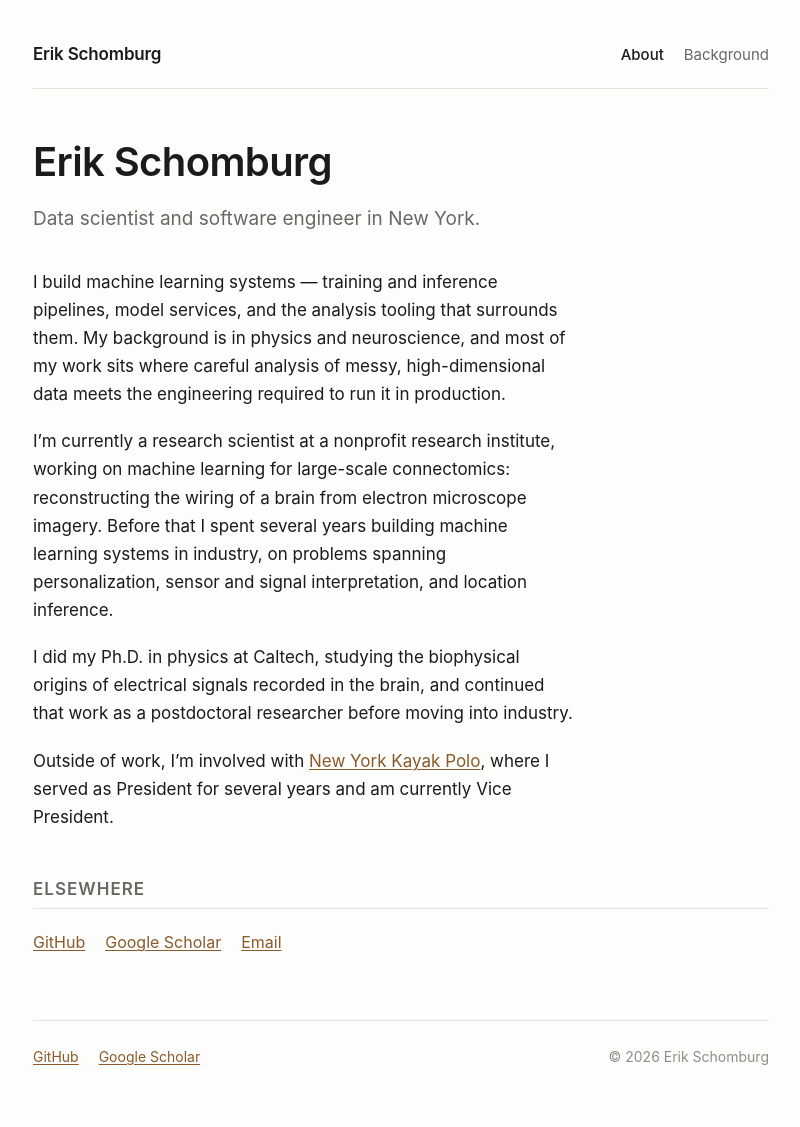
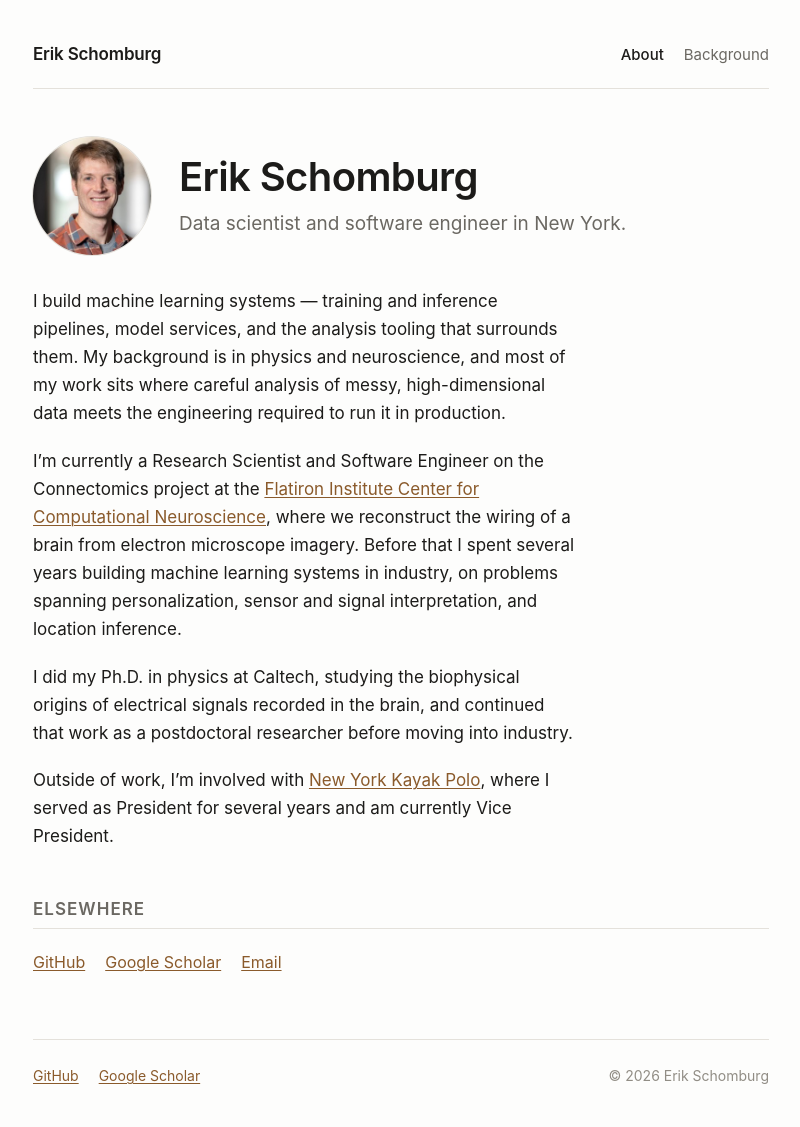
Before and after one commit to eschombu/eschombu.github.io, a Jekyll site: the page built from index.md, in a window 1280 px wide. Shown: the whole page, without its empty margins (239-1039 px from the left). Built offline with Jekyll 4.4.1, drawn with Linux system fonts in a browser that asks for light colours.

Commit message:
Name current role at Flatiron CCN; add headshot
Headshot converted to sRGB and stripped of EXIF (camera model, capture
date, Photoshop tags) before publishing. Past employers remain generic.

Co-Authored-By: Claude Opus 5 <noreply@anthropic.com>

```diff
--- a/_layouts/default.html
+++ b/_layouts/default.html
@@ -12,6 +12,7 @@
   <meta property="og:title" content="{{ page.title | default: site.title }}">
   <meta property="og:description" content="{{ page.description | default: site.description | strip_newlines | strip }}">
   <meta property="og:url" content="{{ page.url | absolute_url }}">
+  <meta property="og:image" content="{{ '/assets/img/erik-schomburg.jpg' | absolute_url }}">
   <meta name="twitter:card" content="summary">
 
   <link rel="icon" href="{{ '/assets/favicon.svg' | relative_url }}" type="image/svg+xml">
--- a/assets/css/style.css
+++ b/assets/css/style.css
@@ -159,6 +159,36 @@ img { max-width: 100%; height: auto; }
 table { display: block; overflow-x: auto; max-width: 100%; border-collapse: collapse; }
 
 /* ---------------------------------------------------------------------------
+   Intro block: headshot beside the name
+   --------------------------------------------------------------------------- */
+.intro {
+  display: flex;
+  align-items: center;
+  gap: 1.75rem;
+  margin-bottom: 2rem;
+}
+
+.intro-text { min-width: 0; }
+.intro h1 { margin-bottom: 0.15em; }
+.intro .lead { margin-bottom: 0; }
+
+.headshot {
+  flex: none;
+  width: 118px;
+  height: 118px;
+  border-radius: 50%;
+  object-fit: cover;
+  /* Ring reads as a deliberate edge in both themes without a hard border. */
+  box-shadow: 0 0 0 1px var(--rule);
+}
+
+/* Stack on narrow screens so the name gets full width. */
+@media (max-width: 30rem) {
+  .intro { flex-direction: column; align-items: flex-start; gap: 1.15rem; }
+  .headshot { width: 96px; height: 96px; }
+}
+
+/* ---------------------------------------------------------------------------
    CV entries
    --------------------------------------------------------------------------- */
 .entry {
--- a/index.md
+++ b/index.md
@@ -5,9 +5,14 @@ nav_order: 1
 nav_title: About
 ---
 
-# Erik Schomburg
-
-<p class="lead">Data scientist and software engineer in New York.</p>
+<div class="intro">
+  <img class="headshot" src="{{ '/assets/img/erik-schomburg.jpg' | relative_url }}"
+       alt="Erik Schomburg" width="256" height="256" loading="eager" decoding="async">
+  <div class="intro-text">
+    <h1>Erik Schomburg</h1>
+    <p class="lead">Data scientist and software engineer in New York.</p>
+  </div>
+</div>
 
 I build machine learning systems — training and inference pipelines, model
 services, and the analysis tooling that surrounds them. My background is in
@@ -15,11 +20,12 @@ physics and neuroscience, and most of my work sits where careful analysis of
 messy, high-dimensional data meets the engineering required to run it in
 production.
 
-I'm currently a research scientist at a nonprofit research institute, working on
-machine learning for large-scale connectomics: reconstructing the wiring of a
-brain from electron microscope imagery. Before that I spent several years
-building machine learning systems in industry, on problems spanning
-personalization, sensor and signal interpretation, and location inference.
+I'm currently a Research Scientist and Software Engineer on the Connectomics
+project at the [Flatiron Institute Center for Computational Neuroscience](https://www.simonsfoundation.org/flatiron/center-for-computational-neuroscience/),
+where we reconstruct the wiring of a brain from electron microscope imagery.
+Before that I spent several years building machine learning systems in industry,
+on problems spanning personalization, sensor and signal interpretation, and
+location inference.
 
 I did my Ph.D. in physics at Caltech, studying the biophysical origins of
 electrical signals recorded in the brain, and continued that work as a
```
Also changed, not shown: background.md (+4 -2 lines), assets/img/erik-schomburg.jpg (added).
